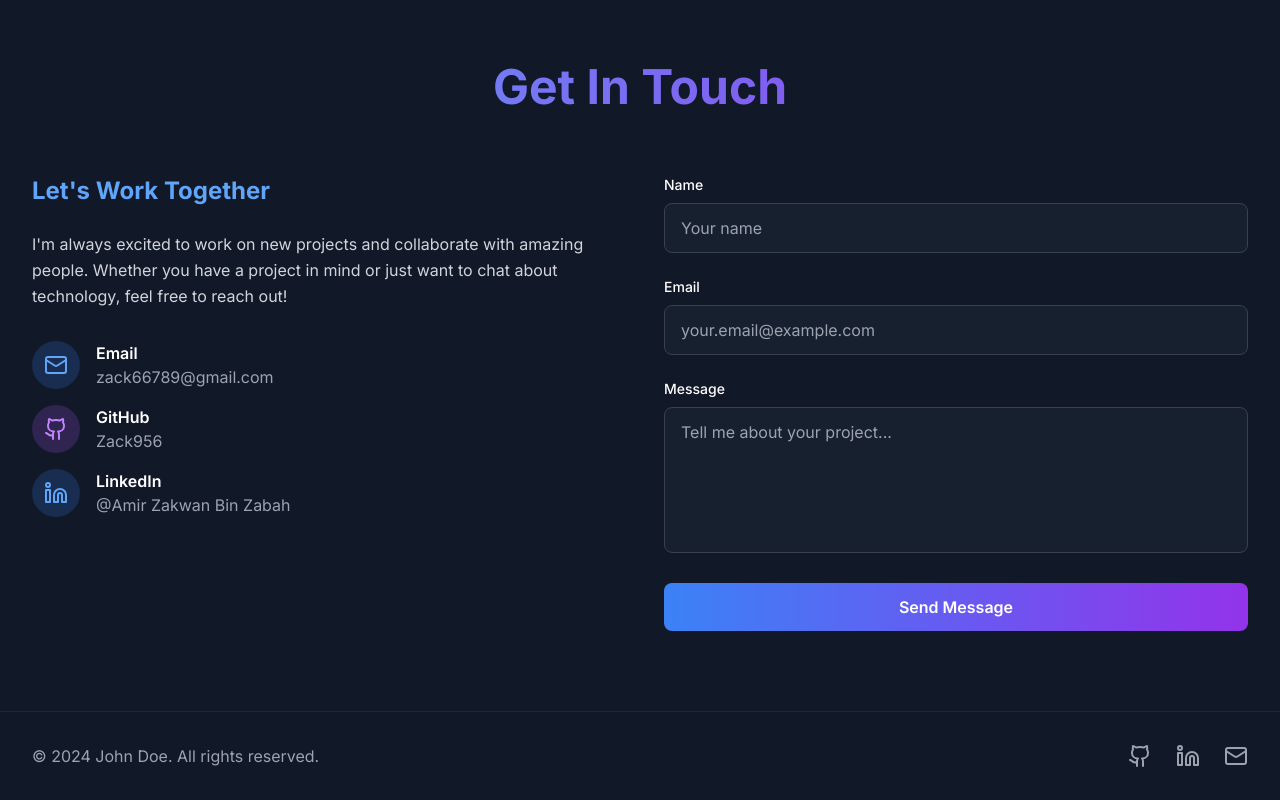
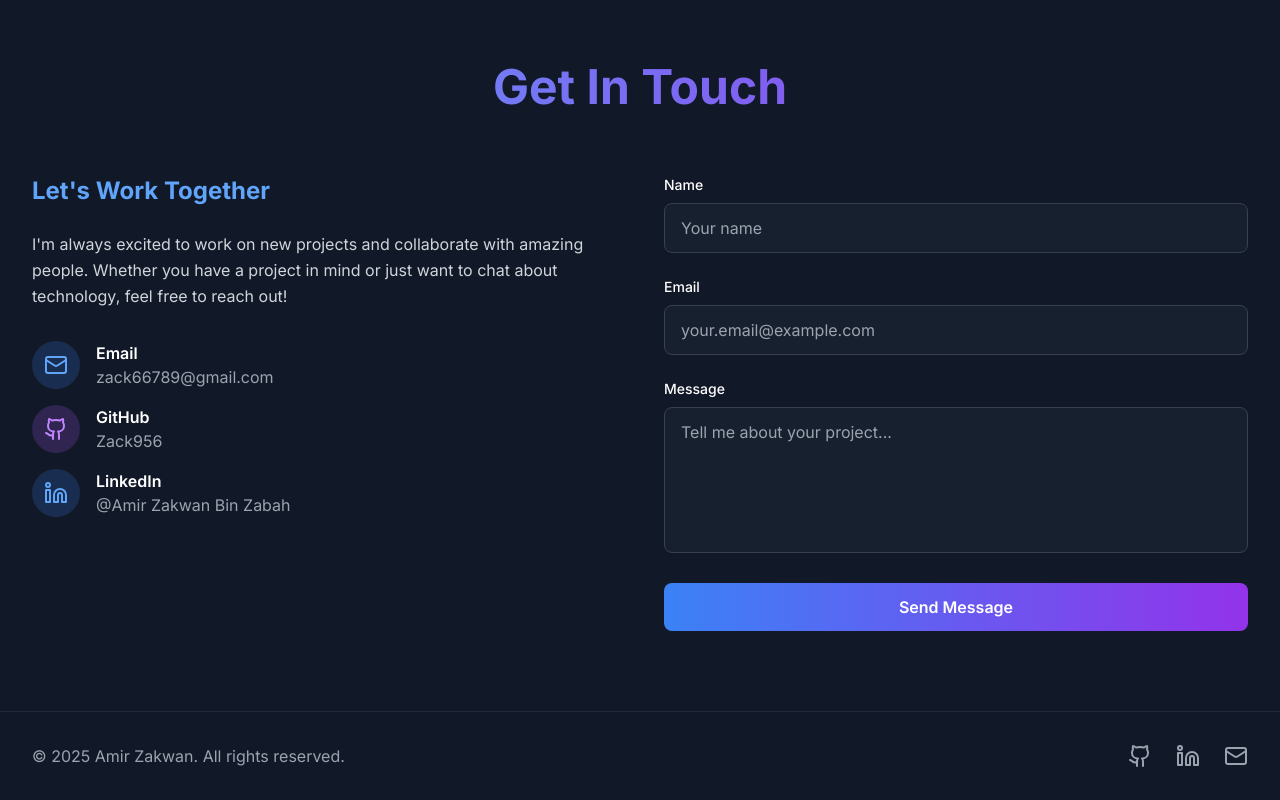
Before and after one commit to Zack956/AZPortfolio, a Next.js app: page / in a window 1280 px wide. Shown: the part 2799-3599 px from the top of the page. Built offline with nearby package versions, Linux system fonts and the light colour scheme.

Commit message:
Fixed footer

```diff
--- a/src/app/components/Footer.js
+++ b/src/app/components/Footer.js
@@ -9,7 +9,7 @@ const Footer = () => {
       <div className="max-w-7xl mx-auto px-4 sm:px-6 lg:px-8">
         <div className="flex flex-col md:flex-row justify-between items-center">
           <div className="text-gray-400 mb-4 md:mb-0">
-            © 2024 John Doe. All rights reserved.
+            © 2025 Amir Zakwan. All rights reserved.
           </div>
           <div className="flex space-x-6">
             <Github className="w-6 h-6 text-gray-400 hover:text-blue-400 transition-colors duration-300 cursor-pointer" />
```
